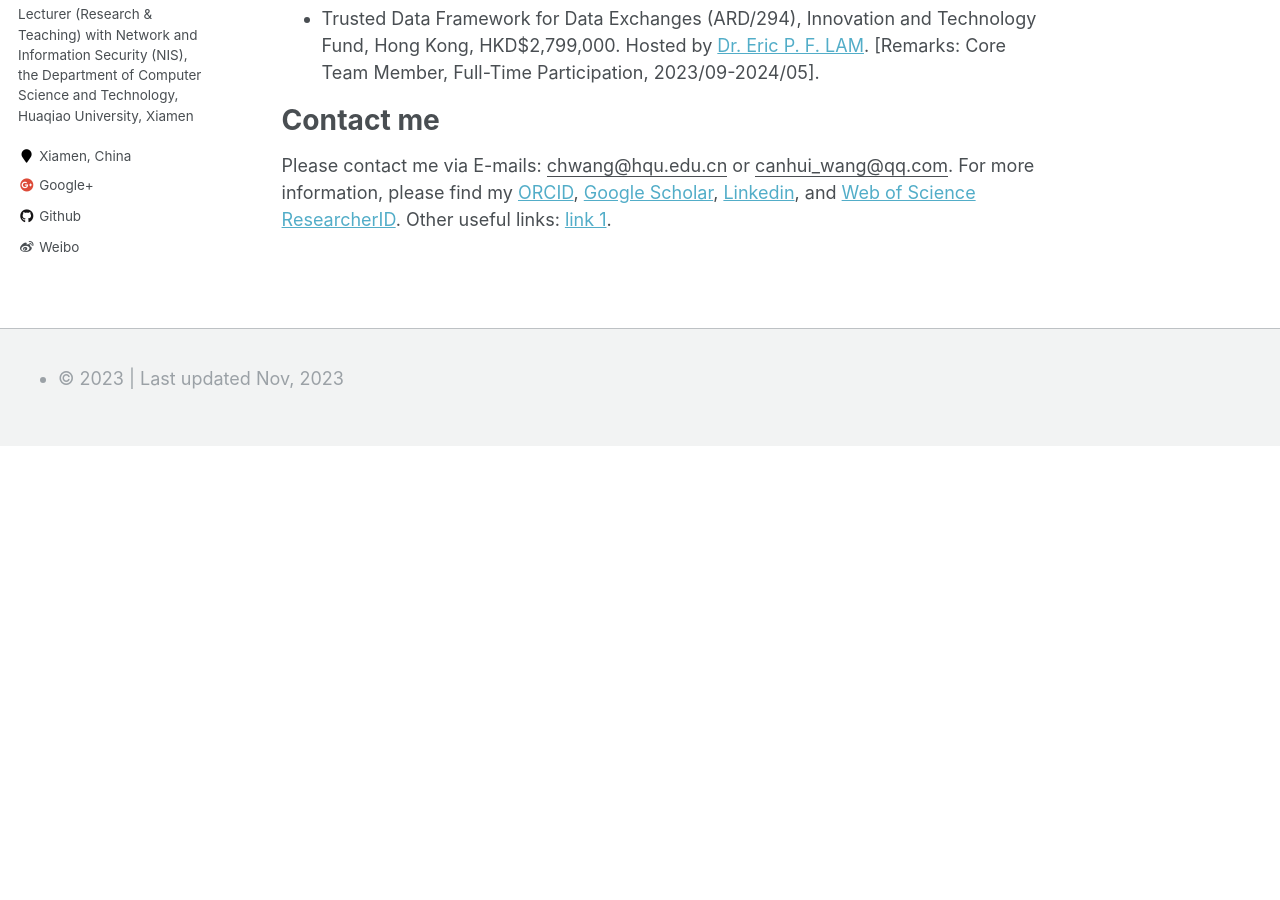
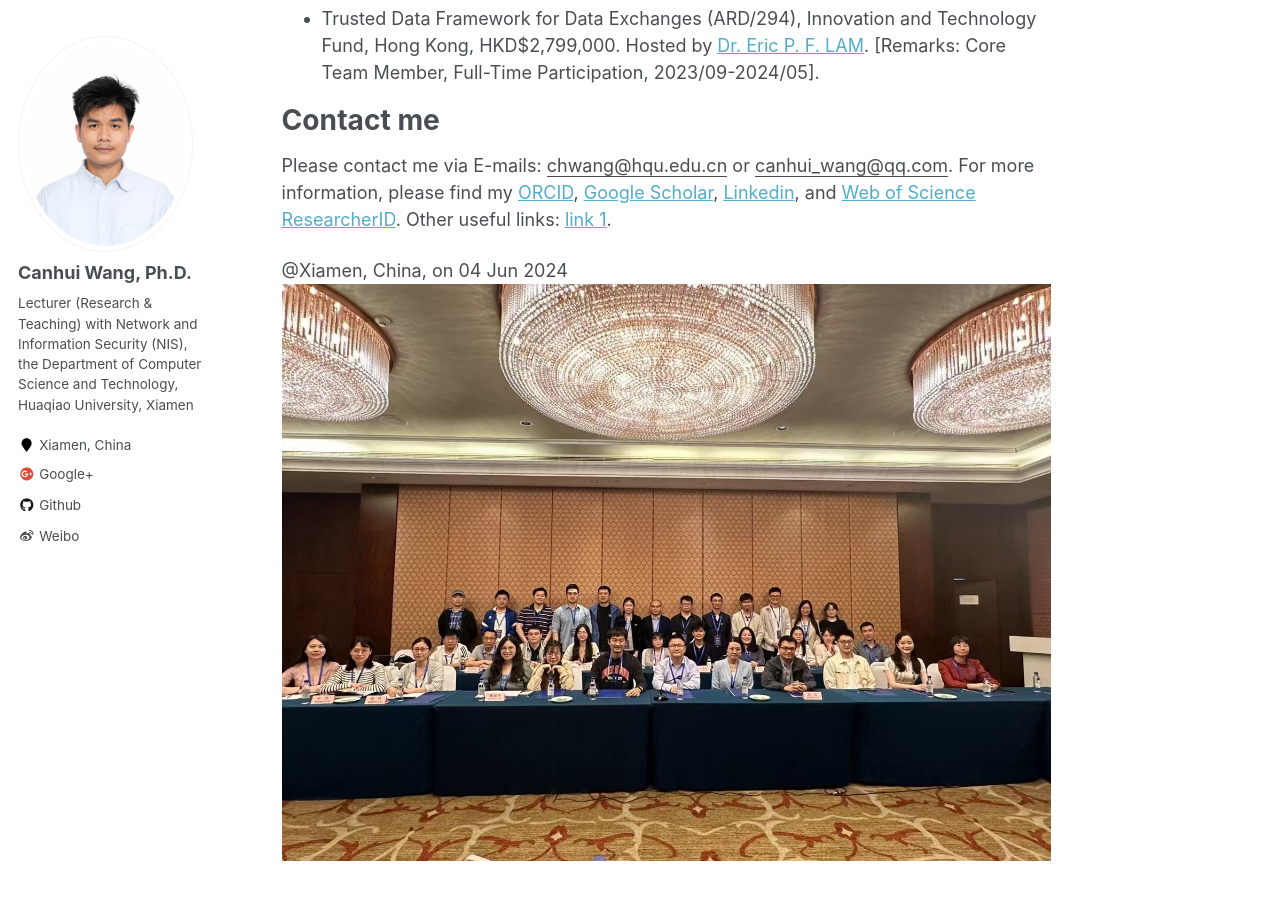
Before and after one commit to Canhui/canhui.github.io, a Jekyll site: the page built from _pages/about.md, in a window 1280 px wide and 900 px high, scrolled down 2582 px. Built offline with Jekyll 4.4.1, drawn with Linux system fonts in a browser that asks for light colours; before the commit the page ends 3028 px from its top, so only the background shows below that.

Commit message:
Update about.md

```diff
--- a/_pages/about.md
+++ b/_pages/about.md
@@ -71,3 +71,5 @@ Research grants
 Contact me
 ======
 Please contact me via E-mails: <ins>chwang@hqu.edu.cn</ins> or <ins>canhui_wang@qq.com</ins>. For more information, please find my [ORCID](https://orcid.org/0000-0001-7869-9083), [Google Scholar](https://scholar.google.com/citations?user=_pEPpkUAAAAJ), [Linkedin](https://www.linkedin.com/in/canhui-wang-ph-d-54a84017a/), and [Web of Science ResearcherID](https://www.webofscience.com/wos/author/record/HLX-9012-2023). Other useful links: [link 1](https://ccfddl.com/).
+
+@Xiamen, China, on 04 Jun 2024 <br/><img src='/images/portfolio_2024_06_04_Xiamen.jpg'>
```
